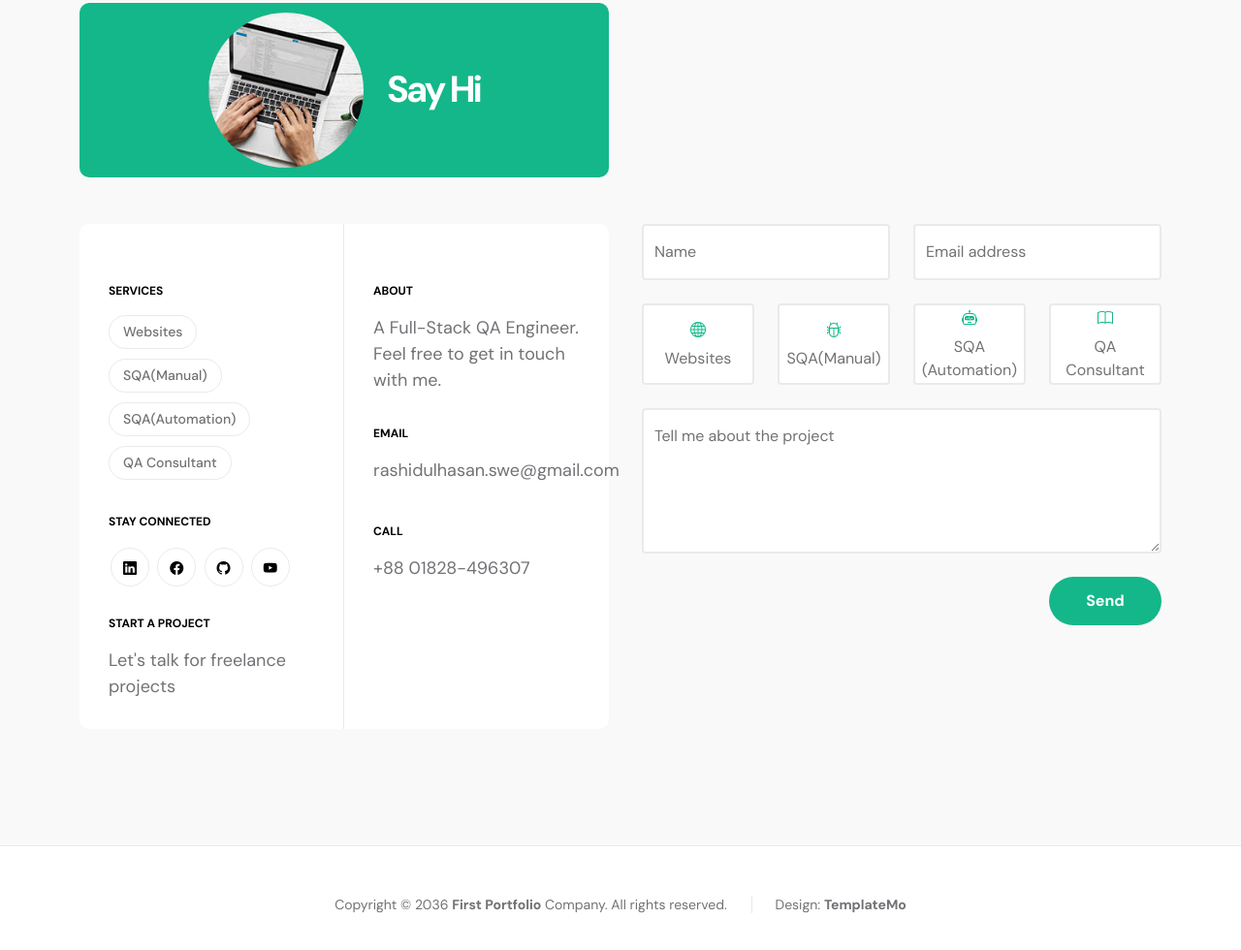
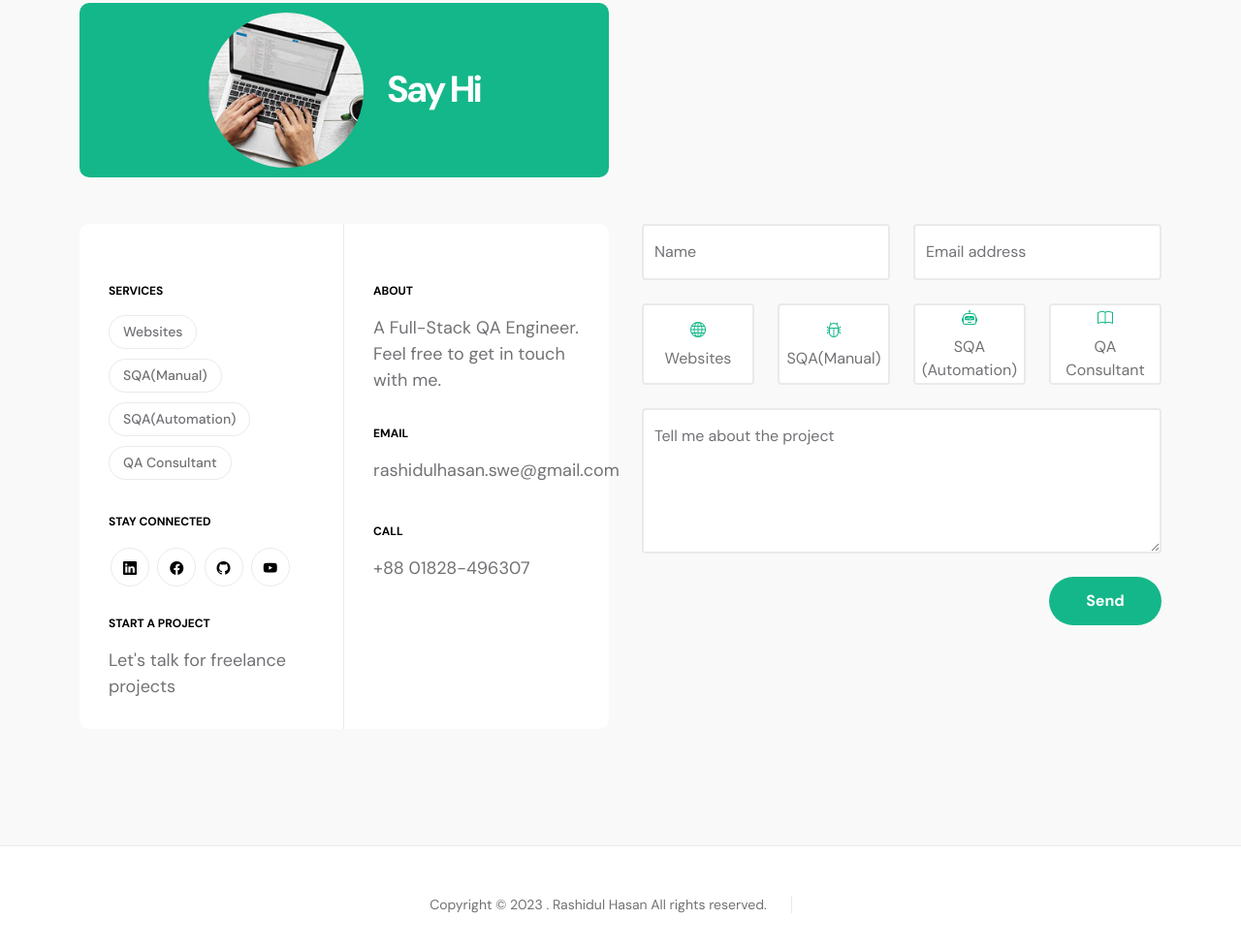
Before and after one commit to RashidulHasanRatul/RashidulHasanPortfolio, a plain HTML site: page index.html in a window 1280 px wide. Shown: the part 5591-6571 px from the top of the page at 97% size. Drawn offline with Linux system fonts and the light colour scheme.

Commit message:
Update index.html

```diff
--- a/index.html
+++ b/index.html
@@ -639,9 +639,9 @@ embarking on learning continuously.</p>
                     <div class="col-lg-12 col-12">
                         <div class="copyright-text-wrap">
                             <p class="mb-0">
-                                <span class="copyright-text">Copyright © 2036 <a href="#">First Portfolio</a> Company. All rights reserved.</span>
-                                Design:
-                                <a rel="sponsored" href="https://templatemo.com" target="_blank">TemplateMo</a>
+                                <span class="copyright-text">Copyright © 2023 . Rashidul Hasan All rights reserved.</span>
+
+
                             </p>
                         </div>
                     </div>
```
